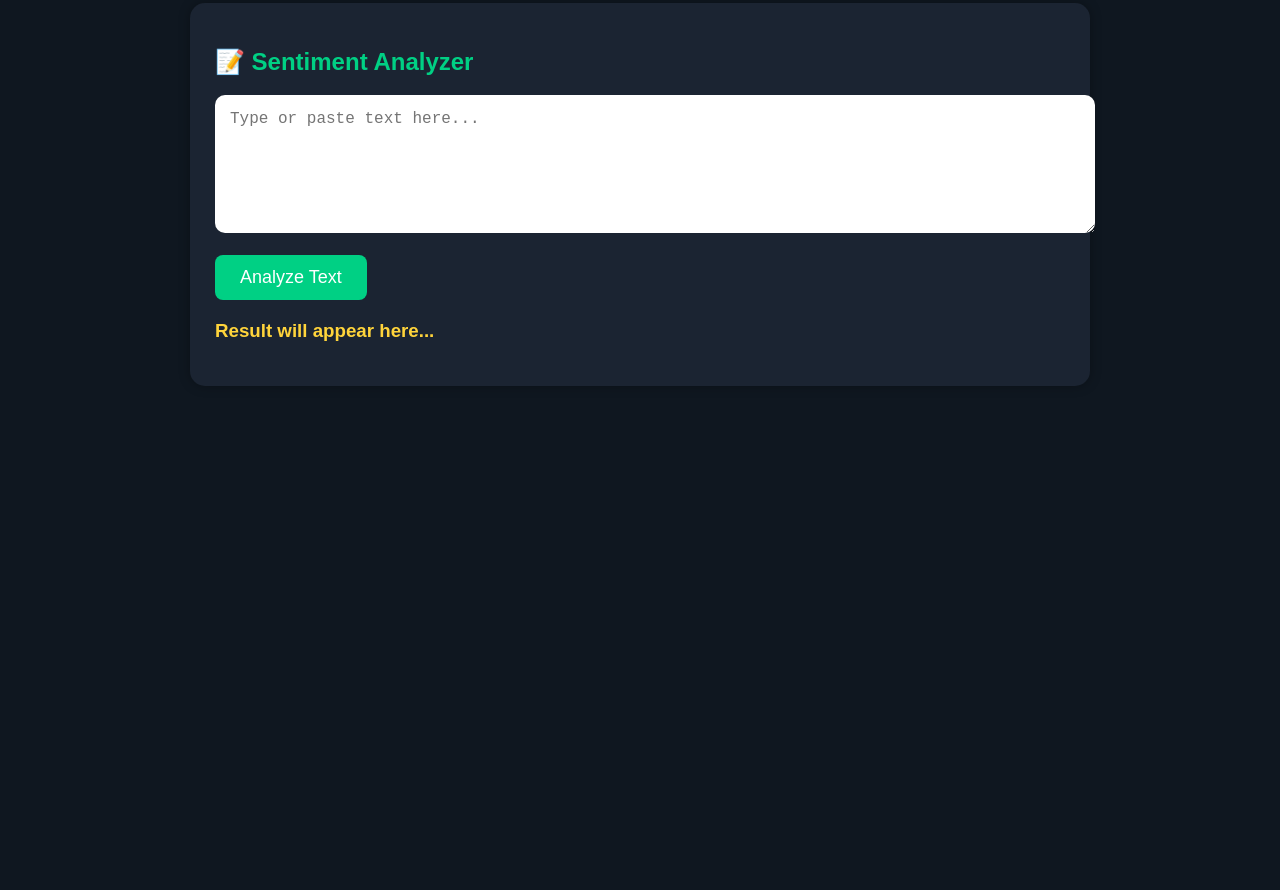
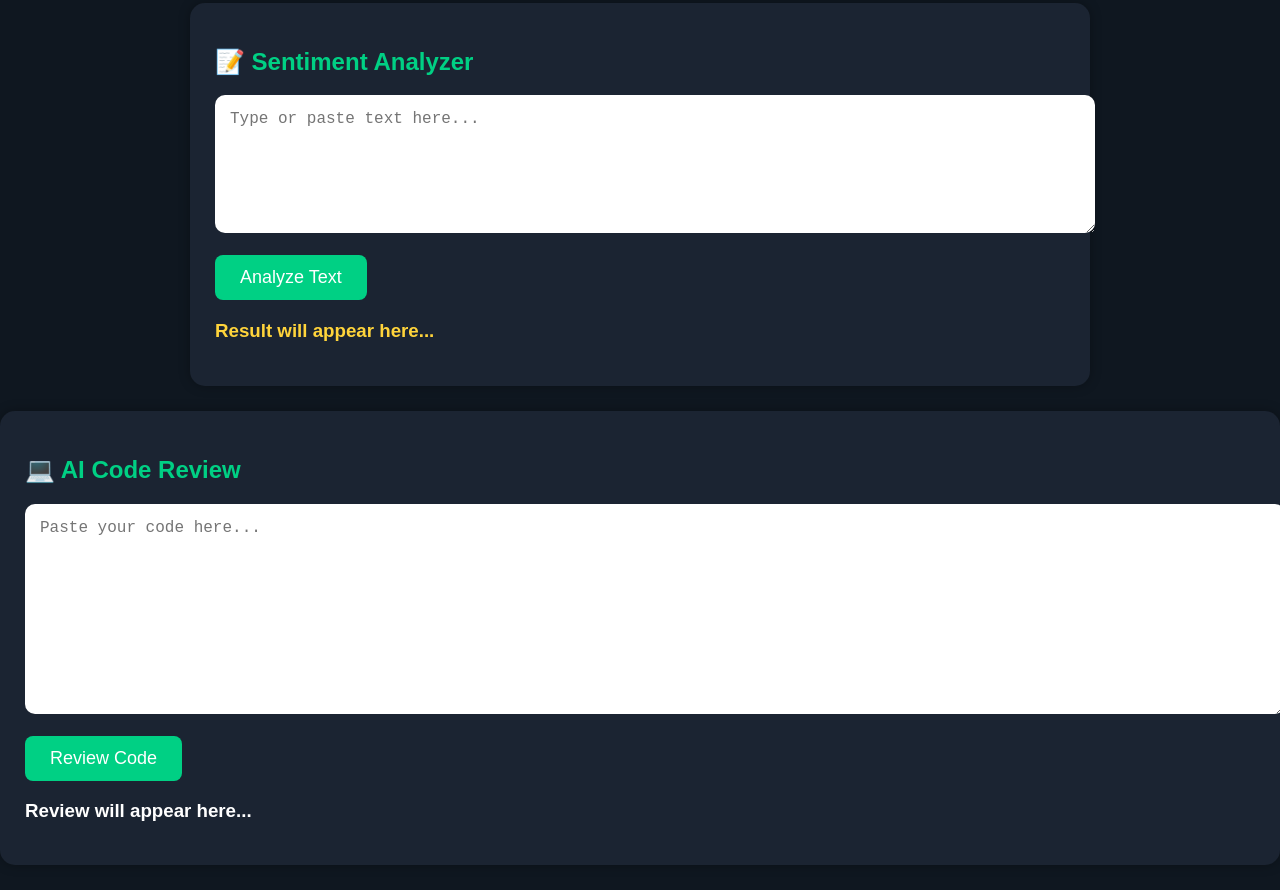
Before and after one commit to wakaanalyzer/waka-ai-analyzer, a plain HTML site: page index.html in a window 1280 px wide. Shown: the part 646-1536 px from the top of the page. Before the commit the page ends 1057 px from the top, so only its background shows below. Drawn offline with Linux system fonts and the light colour scheme.

Commit message:
Add AI Code Review section to index.html

```diff
--- a/index.html
+++ b/index.html
@@ -52,3 +52,17 @@ Analyze Text
 
 </body>
 </html>
+<div class="card">
+    <h2>💻 AI Code Review</h2>
+
+    <textarea
+        id="code-input"
+        rows="10"
+        placeholder="Paste your code here..."></textarea>
+
+    <br><br>
+
+    <button id="review-btn">Review Code</button>
+
+    <h3 id="review-result">Review will appear here...</h3>
+</div>
```
